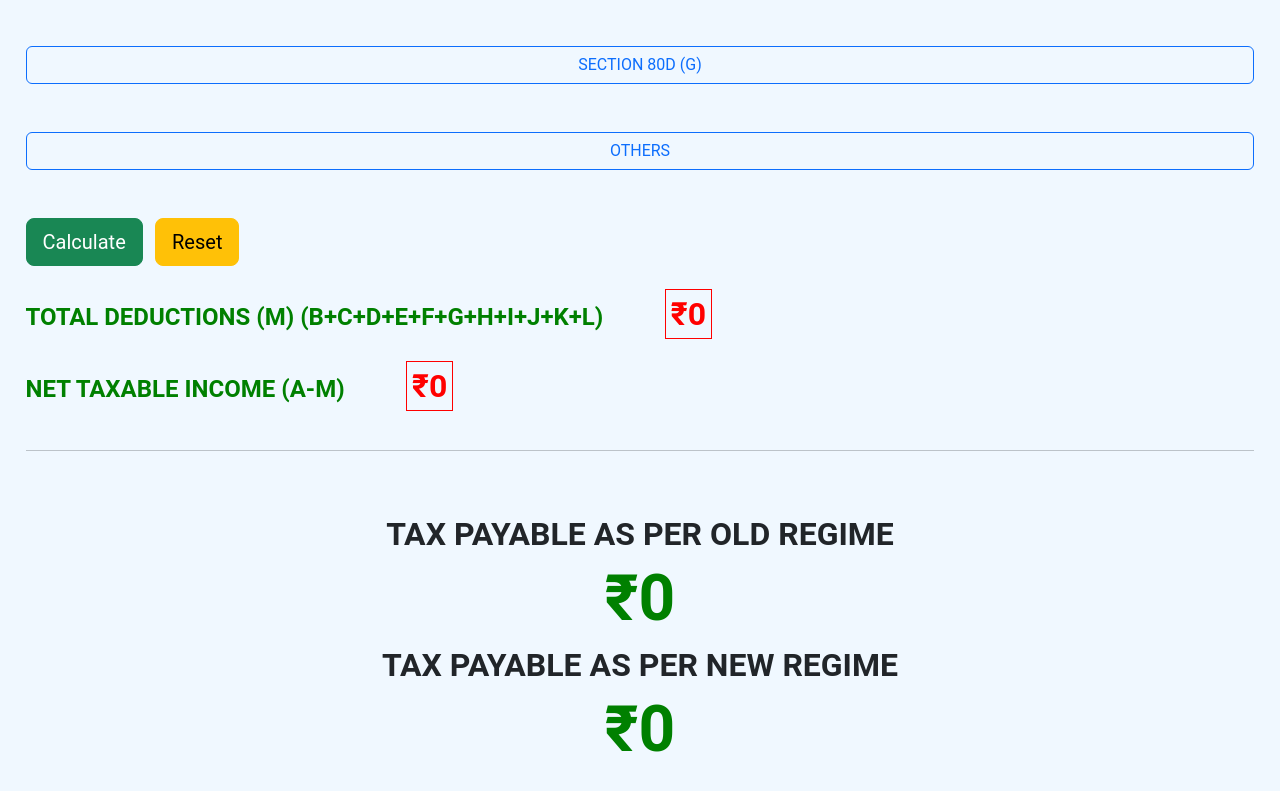
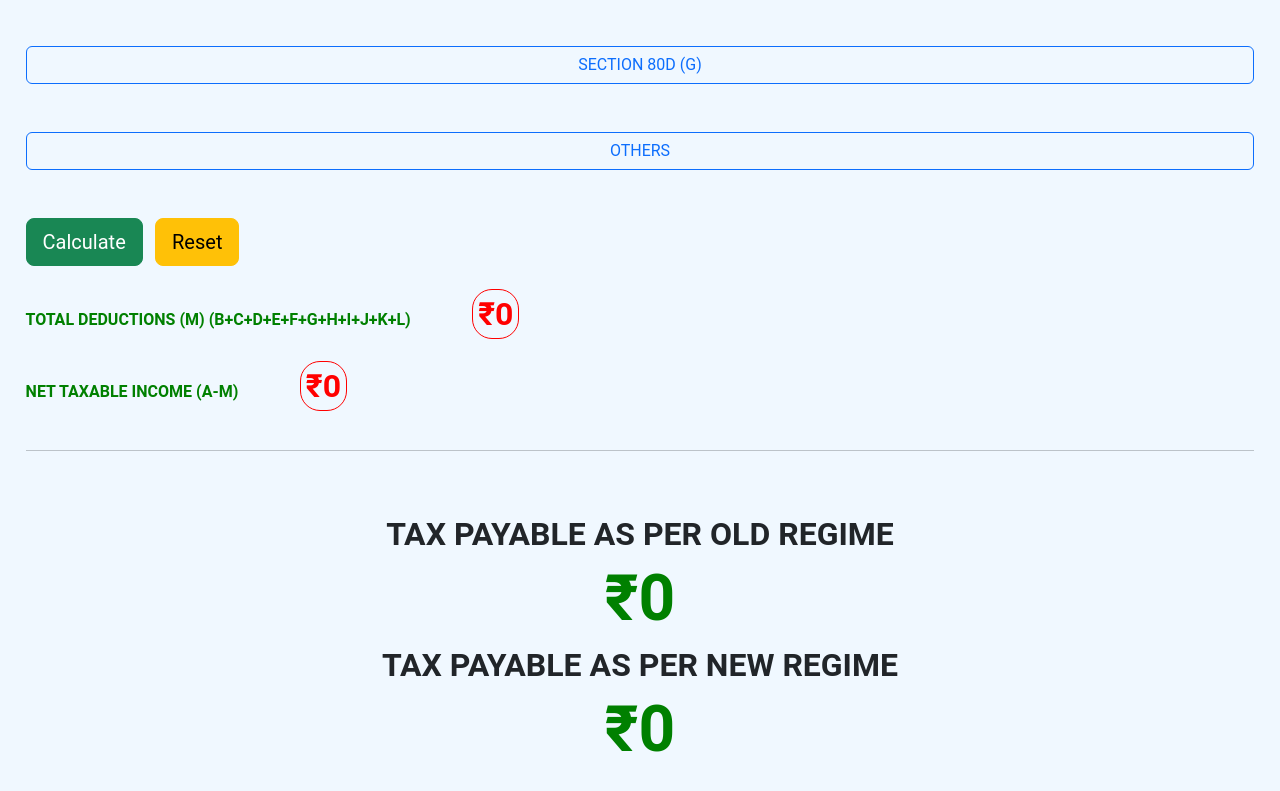
Before and after one commit to santhuvollala-js/income-tax-calculator-2023, a React (Create React App) app: page / in a window 1280 px wide. Shown: the part 815-1606 px from the top of the page. Built offline with nearby package versions, Linux system fonts and the light colour scheme.

Commit message:
Modified Reset button logic.

```diff
--- a/src/App.css
+++ b/src/App.css
@@ -1,5 +1,5 @@
 .resultKey {
-  font-size: x-large;
+  font-size: medium;
   font-weight: bolder;
   color: green;
 }
@@ -11,7 +11,7 @@
   margin-left: 5%;
   padding: 5px;
   border: 1px solid red;
-  /* border-radius: 10px; */
+  border-radius: 20px;
 }
 
 .inputValidation {
--- a/src/components/InputForm/InputForm.tsx
+++ b/src/components/InputForm/InputForm.tsx
@@ -111,6 +111,10 @@ const InputForm: FC<InputFormProps> = () => {
     setNetTaxableIncome(0);
     setOldRegimeTaxAmount(0);
     setNewRegimeTaxAmount(0);
+    setCollapse(false);
+    setCollapse80D(false);
+    setCoollapseHRA(false);
+    setCollapseOthers(false);
   };
 
   const handleInputChange = (event: React.ChangeEvent<HTMLInputElement>) => {
```
